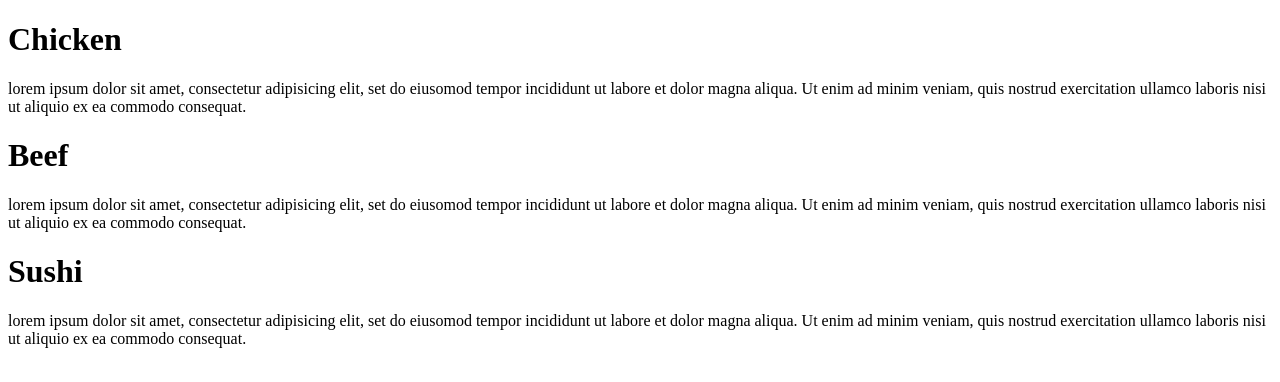
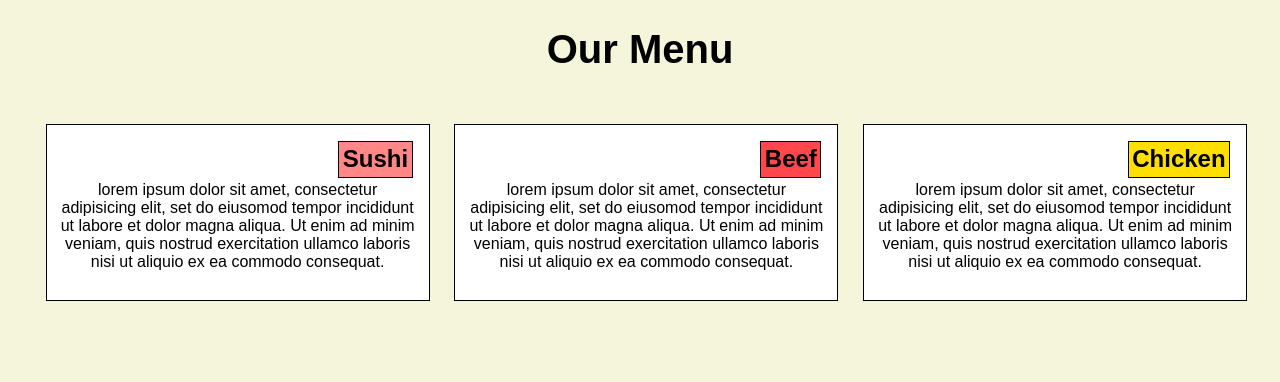
Before and after one commit to simonx913/coursera-test, a plain HTML site: page module2-solutions/index.html in a window 1280 px wide. Drawn offline with Linux system fonts and the light colour scheme.

Commit message:
Update index.html

```diff
--- a/module2-solutions/index.html
+++ b/module2-solutions/index.html
@@ -4,17 +4,23 @@
 	<meta charset="utf-8">
 	<meta name="viewport" content="width=device-width, initial-scale=1">
 	<title>Module 2 Solutions</title>
+	<link rel="stylesheet" type="text/css" href="style.css">
 </head>
 <body>
-	<h1>Chicken</h1>
-		<p>lorem ipsum dolor sit amet, consectetur adipisicing elit, set do eiusomod tempor incididunt ut labore et dolor magna aliqua. Ut enim ad minim veniam, quis nostrud exercitation ullamco laboris nisi ut aliquio ex ea commodo consequat.
-		</p>
-	<h1>Beef</h1>
-		<p>lorem ipsum dolor sit amet, consectetur adipisicing elit, set do eiusomod tempor incididunt ut labore et dolor magna aliqua. Ut enim ad minim veniam, quis nostrud exercitation ullamco laboris nisi ut aliquio ex ea commodo consequat.
-		</p>
-	<h1>Sushi</h1>
-		<p>lorem ipsum dolor sit amet, consectetur adipisicing elit, set do eiusomod tempor incididunt ut labore et dolor magna aliqua. Ut enim ad minim veniam, quis nostrud exercitation ullamco laboris nisi ut aliquio ex ea commodo consequat.
-		</p>
-
+	<h1>Our Menu</h1>
+	<div class="row">
+		<div class="col-lg-4 col-md-6 col-sm-1">
+			<h2 id="background3">Sushi</h2>
+			<p>lorem ipsum dolor sit amet, consectetur adipisicing elit, set do eiusomod tempor incididunt ut labore et dolor magna aliqua. Ut enim ad minim veniam, quis nostrud exercitation ullamco laboris nisi ut aliquio ex ea commodo consequat.</p>
+		</div>
+		<div class="col-lg-4 col-md-6 col-sm-1">
+			<h2 id="background1">Beef</h2>
+				<p>lorem ipsum dolor sit amet, consectetur adipisicing elit, set do eiusomod tempor incididunt ut labore et dolor magna aliqua. Ut enim ad minim veniam, quis nostrud exercitation ullamco laboris nisi ut aliquio ex ea commodo consequat.</p>
+		</div>
+		<div class="col-lg-4 col-md-1 col-sm-1">
+			<h2 id="background2">Chicken</h2>
+				<p>lorem ipsum dolor sit amet, consectetur adipisicing elit, set do eiusomod tempor incididunt ut labore et dolor magna aliqua. Ut enim ad minim veniam, quis nostrud exercitation ullamco laboris nisi ut aliquio ex ea commodo consequat.</p>
+		</div>
+	</div>
 </body>
 </html>
```
